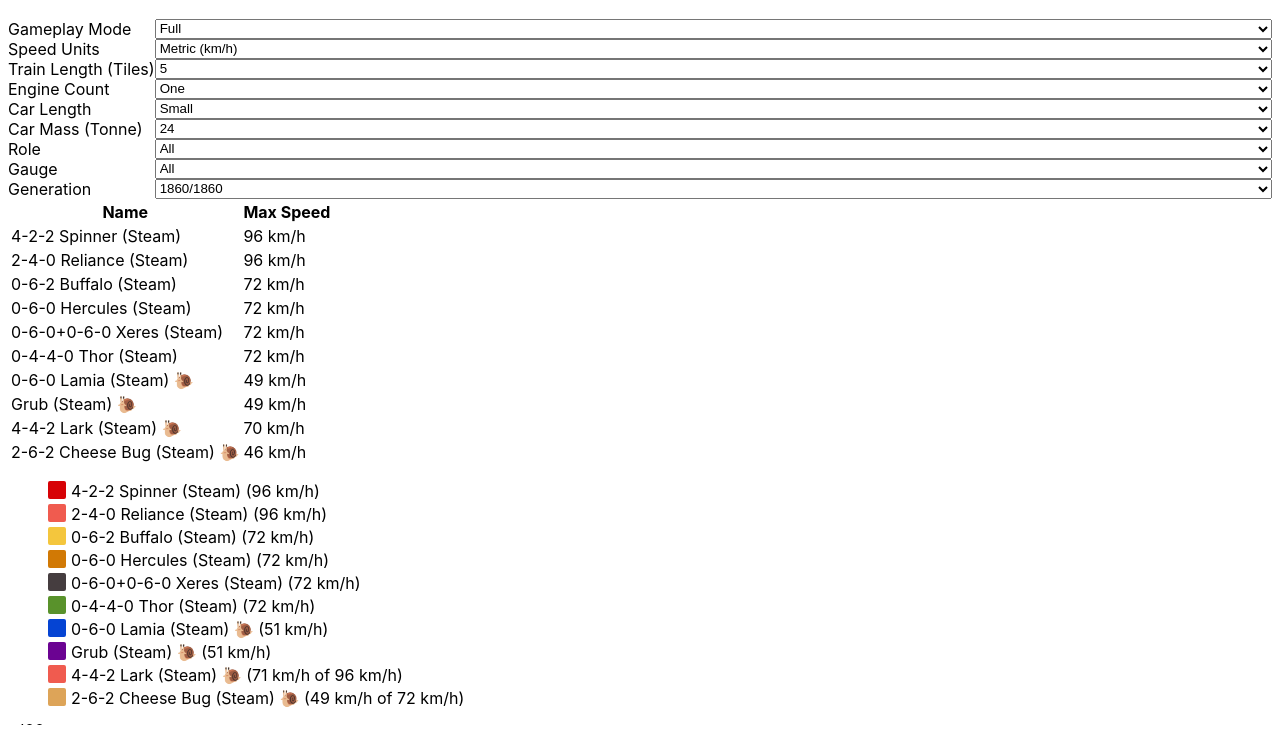
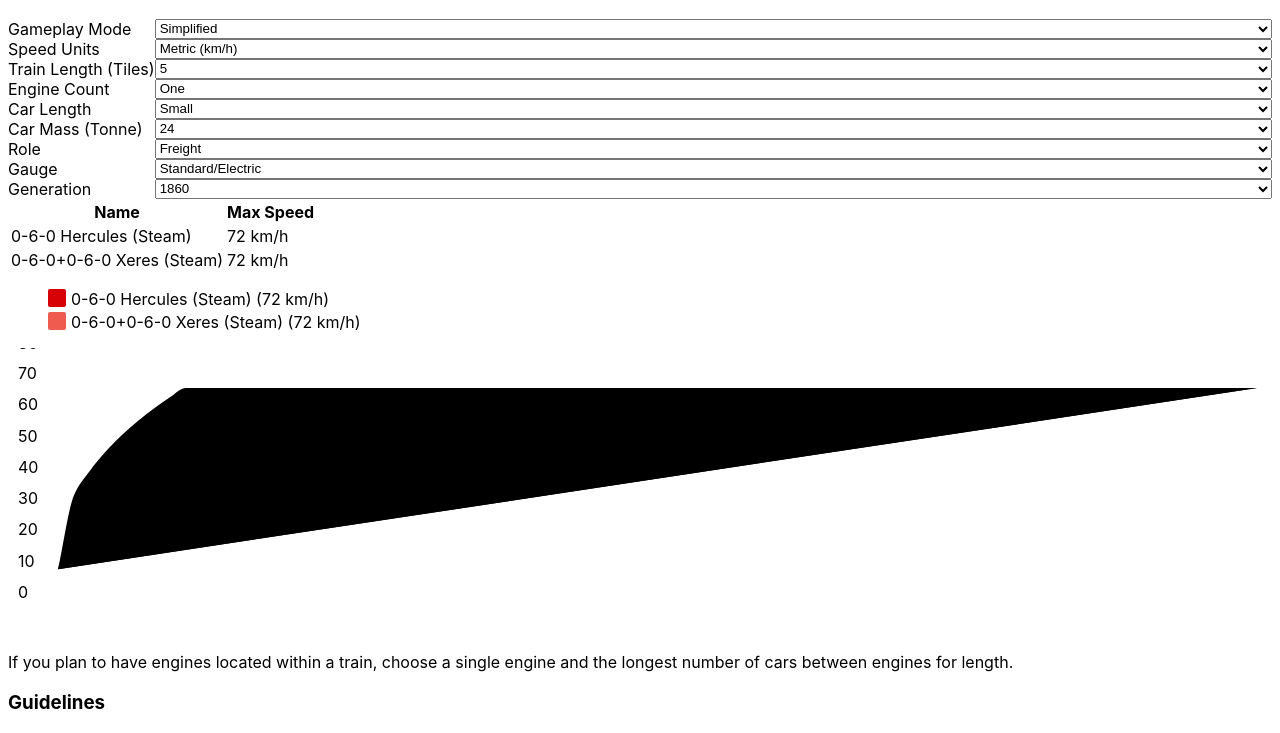
Before and after one commit to rpwjanzen/openttd-calculator, a website with bundled scripts: page index.html in a window 1280 px wide. Shown: the part 63-796 px from the top of the page. Built offline with nearby package versions, Linux system fonts and the light colour scheme; files whose address does not match are found by name.

Commit message:
fix up generations

```diff
--- a/index.html
+++ b/index.html
@@ -17,7 +17,7 @@
         <label for="gameplayMode">Gameplay Mode</label>
         <select id="gameplayMode">
             <option>Full</option>
-            <option>Simplified</option>
+            <option selected>Simplified</option>
         </select>
 
         <label for="speedUnits">Speed Units</label>
@@ -66,12 +66,6 @@
             <option value="2">Two</option>
         </select>
 
-        <!-- <label for="slope">Slope</label>
-        <select id="slope" disabled>
-            <option value="0">&#8596; Flat</option>
-            <option value="1">&#8593; Uphill</option>
-        </select> -->
-
         <label for="carLength">Car Length</label>
         <select id="carLength">
             <option value="0.25000">Small</option>
@@ -103,31 +97,33 @@
         <label for="roles">Role</label>
         <select id="roles">
             <option>All</option>
-            <option>Freight</option>
+            <option selected>Freight</option>
             <option>General Purpose / Express</option>
-            <!-- <option>Railcars / Multiple-Unit Trains</option> -->
-            <!-- <option>High Speed</option> -->
-            <!-- <option>Very High Speed</option> -->
-            <!-- <option>Lolz</option> -->
         </select>
 
         <label for="trackGauge">Gauge</label>
-        <select id="trackGauge">
+        <select id="trackGauge" >
             <option>All</option>
             <option>Narrow</option>
-            <option>Standard</option>
-            <option>Metro</option>
-            <option>Electric</option>
+            <option selected>Standard/Electric</option>
         </select>
 
         <label for="generation">Generation</label>
         <select id="generation">
-            <option value="1860">1860/1860</option>
-            <option value="1900">1900/1905</option>
-            <option value="1930">1930/1950</option>
-            <option value="1960">1960/2000</option>
-            <option value="1990">1990</option>
-            <option value="2020">2020</option>
+            <optgroup label="Standard">
+                <option value="first">1860</option>
+                <option value="second">1900</option>
+                <option value="third">1930</option>
+                <option value="fourth">1960</option>
+                <option value="fifth">1990</option>
+                <option value="sixth">2020</option>
+            </optgroup>
+            <optgroup label="Narrow">
+                <option value="first">1860</option>
+                <option value="second">1905</option>
+                <option value="third">1950</option>
+                <option value="fourth">2000</option>
+            </optgroup>
         </select>
     </form>
     <section>
--- a/src/Generation.ts
+++ b/src/Generation.ts
@@ -1,8 +1,8 @@
 export enum Generation {
-    first = 1860,
-    second = 1900,
-    third = 1930,
-    fourth = 1960,
-    fifth = 1990,
-    sixth = 2020,
+    first = 'first',
+    second = 'second',
+    third = 'third',
+    fourth = 'fourth',
+    fifth = 'fifth',
+    sixth = 'sixth',
 }
--- a/src/Script.ts
+++ b/src/Script.ts
@@ -29,12 +29,16 @@ function convertToDisplayUnits(speedUnits: SpeedUnits, speedsByEngineByDay: Spee
 
 
 function getEngines() {
-    const role = getRole();
-    const trackGauge = getTrackGauge();
+    const trackGauges = getTrackGauges();
     const generation = getGeneration();
     const gameplayMode = getGameplayMode();
 
+    let role = 'All';
     let engines = [];
+    if (trackGauges[0] !== TrackGauge.narrow) {
+        role = getRole();
+    }
+
     // filter out roles that are not selected
     switch (role) {
         case 'All':
@@ -90,16 +94,7 @@ function getEngines() {
             engines = allEngines.filter(x => matchingRoles.indexOf(x.role) !== -1);
             break;
     }
-
-    // filter out gauges that are not selected
-    switch (trackGauge) {
-        case 'All':
-            engines = engines;
-            break;
-        default:
-            engines = engines.filter(x => x.gauge === trackGauge);
-            break;
-    }
+    engines = engines.filter(x => trackGauges.includes(x.gauge));
 
     switch (gameplayMode) {
         case 'Full':
@@ -598,12 +593,24 @@ function getLoadedCarMass(): Mass {
 function getRole(): Role | string {
     return document.querySelector<HTMLSelectElement>('#roles')!.value;
 }
-function getTrackGauge(): TrackGauge | string {
-    return document.querySelector<HTMLSelectElement>('#trackGauge')!.value;
+function getTrackGauges(): TrackGauge[] {
+    const trackGauge = document.querySelector<HTMLSelectElement>('#trackGauge')!.value;
+    switch (trackGauge) {
+        case TrackGauge.narrow:
+            return [TrackGauge.narrow];
+        case 'All':
+            return [TrackGauge.electric, TrackGauge.metro, TrackGauge.narrow, TrackGauge.standard];
+        case 'Standard/Electric':
+            return [TrackGauge.electric, TrackGauge.standard];
+        default:
+            return [];
+    }
 }
+
 function getGeneration(): Generation {
-    return parseInt(document.querySelector<HTMLSelectElement>('#generation')!.value) as Generation;
+    return document.querySelector<HTMLSelectElement>('#generation')!.value as Generation;
 }
+
 function getGameplayMode(): GameplayMode {
     return document.querySelector<HTMLSelectElement>('#gameplayMode')!.value as GameplayMode;
 }
```
